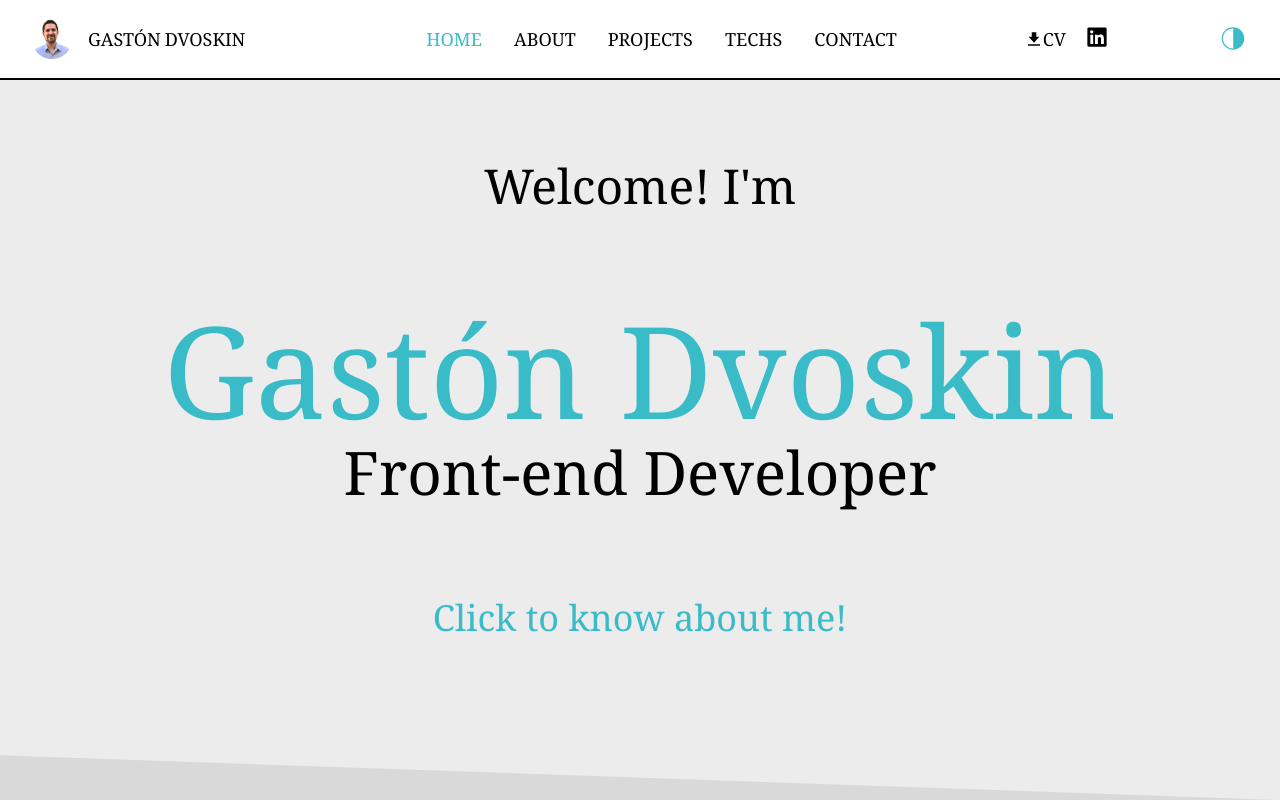
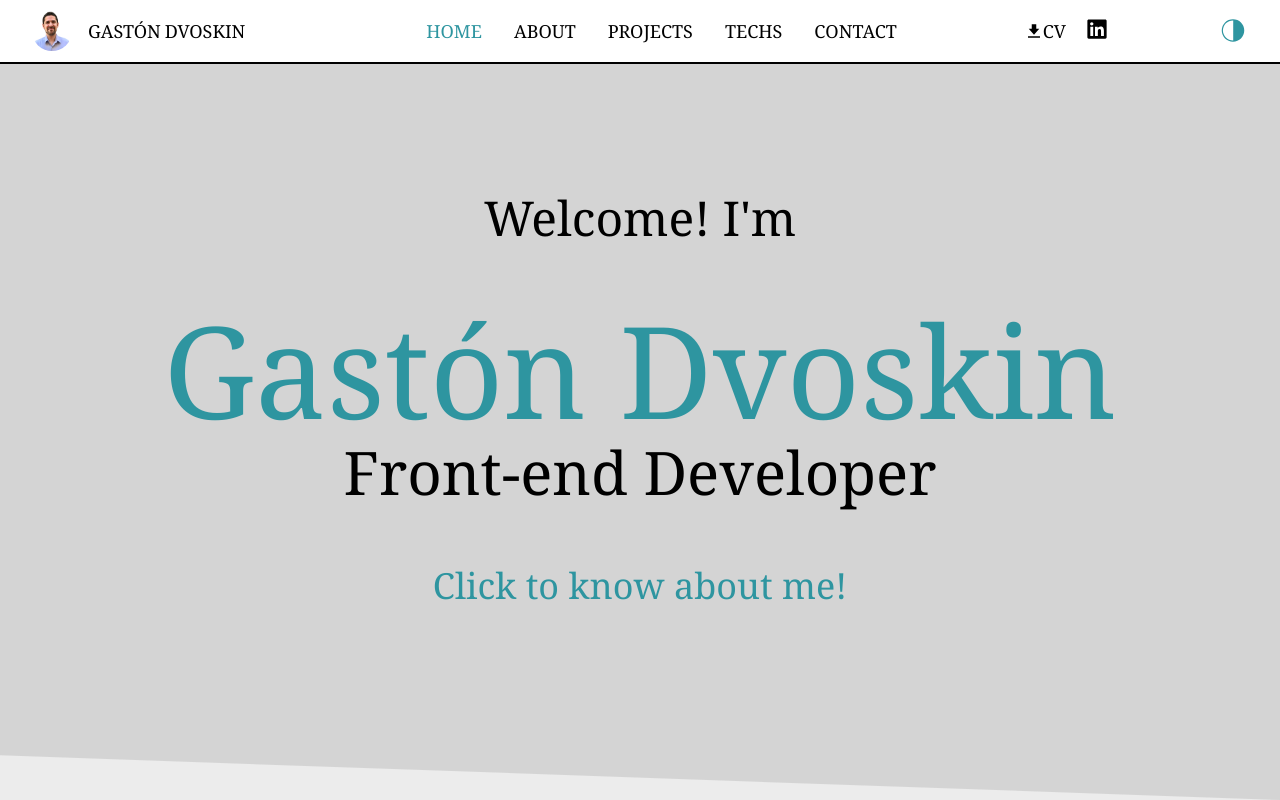
Before and after one commit to gastondvoskin/portfolio, a React (Vite) app in the folder client/: page / in a window 1280 px wide. Shown: the top 800 px of the page. Built offline with nearby package versions, Linux system fonts and the light colour scheme; no server answers; some icons are missing.

Commit message:
Changed colors in light theme

```diff
--- a/client/src/components/Contact_IconsContainer.jsx
+++ b/client/src/components/Contact_IconsContainer.jsx
@@ -14,7 +14,7 @@ const Contact_IconsContainer = () => {
   const WHATSAPP_URL = `https://wa.me/${dataContact.telephoneNumber}?text=${encodedMessage}`;
 
   return (
-    <section className="flex flex-wrap items-center gap-4 md:gap-8 lg:gap-16">
+    <section className="flex flex-wrap items-center justify-center gap-4 md:gap-8 lg:gap-16">
       <Contact_Icon href={`mailto:${dataContact.gmail}`} Icon={BiLogoGmail} size={74} className="text-red-500 hover:text-red-700 dark:text-red-700 dark:hover:text-red-500" />
       <Contact_Icon href={WHATSAPP_URL} Icon={SiWhatsapp} size={60} className="text-green-600 hover:text-green-700 dark:hover:text-green-400" />
       <Contact_Icon href={dataContact.github} Icon={FaGithub} size={60} className="text-gray-600 hover:text-black dark:text-gray-300 dark:hover:text-white" />
--- a/client/src/components/Footer.jsx
+++ b/client/src/components/Footer.jsx
@@ -4,7 +4,7 @@ const Footer = () => {
   return (
     <footer
       name="footer"
-      className="flex flex-row w-full justify-center items-center h-16 bg-white text-black text-sm border-t-2 border-solid border-black dark:bg-slate-900 dark:text-white lg:text-lg lg:h-20">
+      className="flex flex-row w-full justify-center items-center h-16 bg-white text-black text-sm border-t-2 border-solid border-black dark:bg-slate-900 dark:text-white lg:text-lg lg:h-16">
         <p>{`© ${currentYear} Gastón Dvoskin.`} All Rights Reserved.</p>
     </footer>
   );
--- a/client/src/components/Navbar.jsx
+++ b/client/src/components/Navbar.jsx
@@ -25,8 +25,9 @@ const Navbar = () => {
   const NAV_TEXTS = ["home", "about", "projects", "techs", "contact"];
 
 
+
   return (
-    <nav className="flex flex-row justify-between items-center bg-white w-full h-16 text-black fixed border-b-2 border-solid border-black dark:bg-slate-900 dark:text-white z-20 lg:h-20">
+    <nav className="flex flex-row justify-between items-center bg-white w-full h-12 text-black fixed border-b-2 border-solid border-black dark:bg-slate-900 dark:text-white z-20 lg:h-16">
       <Nav_Logo id="leftContainer" />
 
       <div id="rightContainer" className="flex flex-row mr-4 relative lg:mr-8">
--- a/client/src/sections/Home.jsx
+++ b/client/src/sections/Home.jsx
@@ -9,8 +9,8 @@ const Home = () => {
       name="home"
       className="w-full h-screen pt-24 pb-24 bg-mybg1 dark:bg-mybg1d"
     >
-      <div className="flex flex-col w-full h-full justify-center items-center text-center gap-24 sm:gap-4 md:gap-32 lg:gap-24">
-        <h2 className="text-2xl md:text-5xl ">Welcome! I'm</h2>
+      <div className="flex flex-col w-full h-full justify-center items-center text-center gap-24 sm:gap-4 md:gap-32 lg:gap-16">
+        <h2 className="text-2xl md:text-5xl">Welcome! I'm</h2>
         <div id="nameAndRole">
           <h1 className="text-6xl px-2 mb-2 text-myacc md:text-7xl xl:text-9xl">{NAME}</h1>
           <h2 className="text-2xl md:text-4xl xl:text-6xl">{ROLE}</h2>
--- a/client/tailwind.config.js
+++ b/client/tailwind.config.js
@@ -18,12 +18,16 @@ export default {
     extend: {
       colors: {
         // light
-        'mybg1': '#ECECEC', /* light gray */
-        'mybg2': '#D9D9D9', /* light gray */
+        'mybg1': '#d4d4d4', /* light gray */
+        /* 'mybg2': '#D9D9D9', */ /* light gray */
+        'mybg2': '#ECECEC', /* light gray */      /* https://www.color-hex.com/color/ececec */
+
         'mytext': 'black',  /* black */
         /* 'myacc': '#6366f1', */ /* OLD indigo-500 */
-        'myacc': '#3ABBC8',
+        /* 'myacc': '#3ABBC8',  */
+        'myacc': '#2e95a0',
         'myacchover': '#2e95a0', /* https://www.color-hex.com/color/3abbc8 */
+        'myacchover': '#3ABBC8',
 
         // dark
         'mybg1d': '#162C41', /* deep blue */
```
